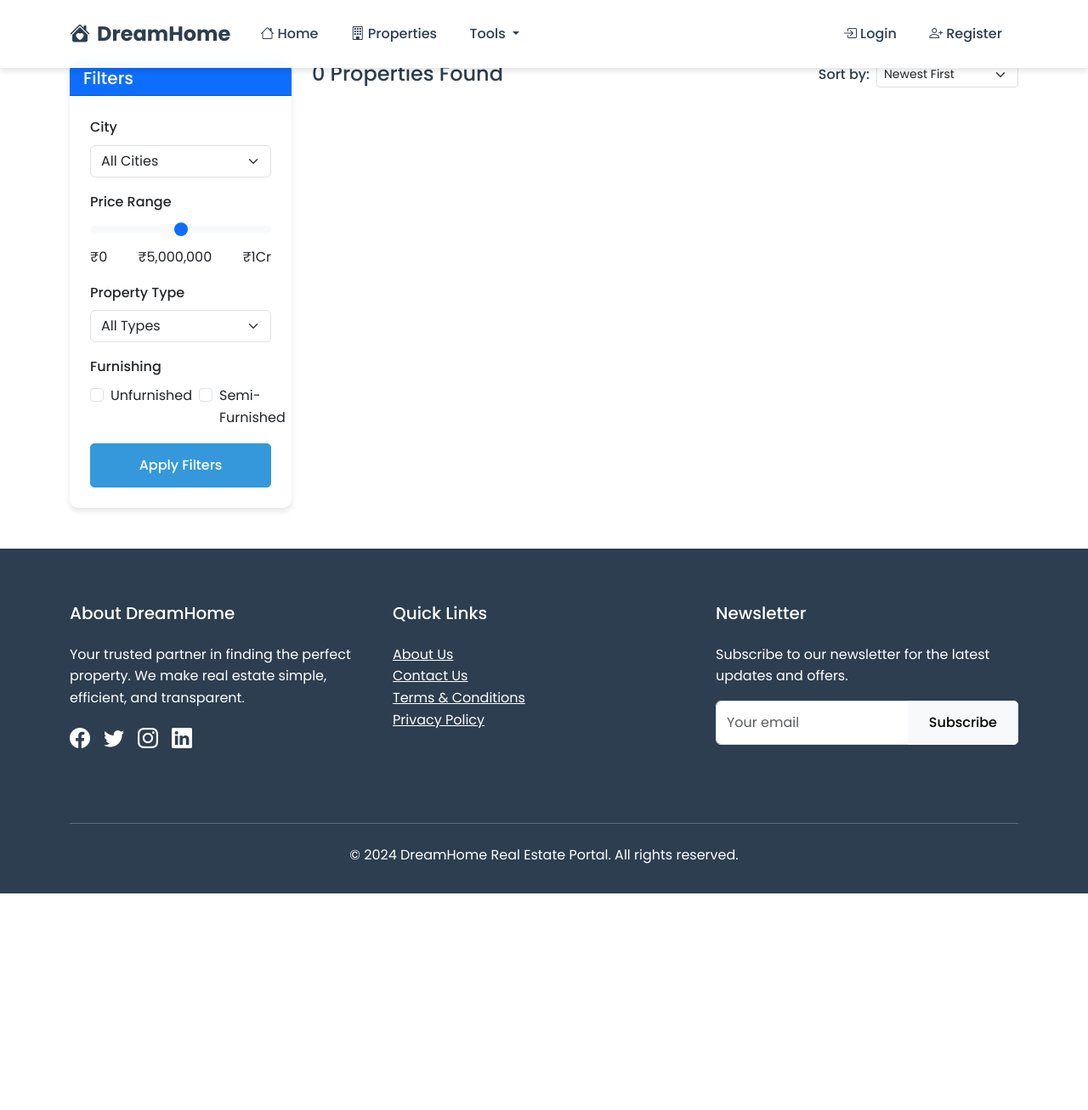
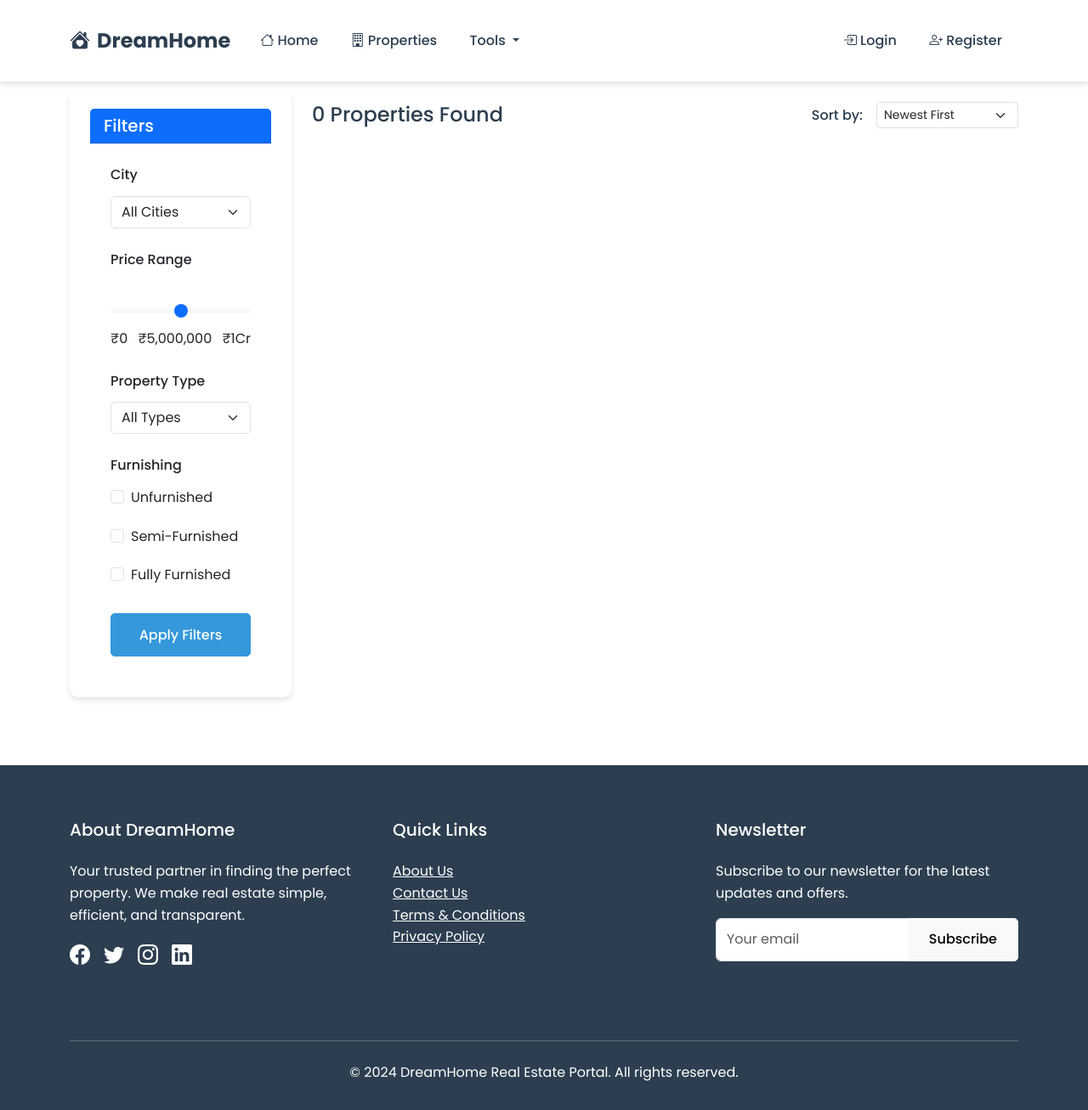
Before and after one commit to KumarSrinidhi/DBMS-Project, a Flask app: page /properties in a window 1280 px wide. Shown: the whole page at 85% size. Before the commit the page ends 1052 px from the top, so only its background shows below. Run offline with Flask 3, Linux system fonts and the light colour scheme; data that the repository does not hold is empty.

Commit message:
everything look ok and i am testing functions and next round i will write test cases and security test cases

```diff
--- a/real_estate_portal/static/css/style.css
+++ b/real_estate_portal/static/css/style.css
@@ -17,10 +17,11 @@
 
 /* Navbar Styles */
 .navbar {
-    padding: 1rem 0;
+    padding: 1.5rem 0;
     box-shadow: var(--shadow);
     background: rgba(255, 255, 255, 0.95) !important;
     backdrop-filter: blur(10px);
+    margin-bottom: 2rem;
 }
 
 .navbar-brand {
@@ -114,7 +115,8 @@
 /* Property Cards */
 .property-card {
     position: relative;
-    margin-bottom: 2rem;
+    margin-bottom: 2.5rem;
+    transition: transform 0.3s ease;
 }
 
 .property-card .price-badge {
@@ -128,17 +130,22 @@
     color: var(--primary-color);
 }
 
+.property-card .card-body {
+    padding: 1.5rem;
+}
+
 .property-features {
     display: flex;
-    gap: 1rem;
-    margin-top: 1rem;
+    flex-wrap: wrap;
+    gap: 1.5rem;
+    margin-top: 1.5rem;
 }
 
 .feature-item {
     display: flex;
     align-items: center;
-    gap: 0.5rem;
-    font-size: 0.9rem;
+    gap: 0.75rem;
+    font-size: 0.95rem;
     color: #666;
 }
 
@@ -280,3 +287,42 @@
     font-weight: 500;
     margin-bottom: 0.5rem;
 }
+
+/* Properties Page Styles */
+.properties-container {
+    padding-top: 2rem;
+}
+
+.filters-sidebar {
+    padding: 1.5rem;
+    margin-bottom: 2rem;
+}
+
+.properties-header {
+    margin-bottom: 2.5rem;
+    padding: 1rem 0;
+}
+
+/* Filter Styles */
+.filter-section {
+    margin-bottom: 1.5rem;
+}
+
+.filter-section .form-label {
+    margin-bottom: 0.75rem;
+    font-weight: 500;
+}
+
+.price-range {
+    margin: 1.5rem 0;
+}
+
+.furnishing-options {
+    display: flex;
+    flex-direction: column;
+    gap: 0.75rem;
+}
+
+.form-check {
+    margin-bottom: 0.5rem;
+}
--- a/real_estate_portal/templates/properties/list.html
+++ b/real_estate_portal/templates/properties/list.html
@@ -1,17 +1,17 @@
 {% extends "base.html" %}
 
 {% block content %}
-<div class="container">
+<div class="container properties-container">
     <div class="row">
+        <!-- Filter Sidebar -->
         <div class="col-lg-3">
-            <!-- Filter Sidebar -->
-            <div class="card sticky-top" style="top: 2rem;">
+            <div class="card filters-sidebar sticky-top" style="top: 2rem;">
                 <div class="card-header bg-primary text-white">
                     <h5 class="mb-0">Filters</h5>
                 </div>
                 <div class="card-body">
                     <form method="get" action="{{ url_for('properties') }}">
-                        <div class="mb-3">
+                        <div class="filter-section">
                             <label class="form-label">City</label>
                             <select class="form-select" name="city">
                                 <option value="">All Cities</option>
@@ -22,7 +22,8 @@
                                 {% endfor %}
                             </select>
                         </div>
-                        <div class="mb-3">
+
+                        <div class="filter-section">
                             <label class="form-label">Price Range</label>
                             <div class="price-range">
                                 <input type="range" class="form-range mb-2" id="priceRange"
@@ -37,7 +38,8 @@
                                        value="{{ request.args.get('max_price', '') }}">
                             </div>
                         </div>
-                        <div class="mb-3">
+
+                        <div class="filter-section">
                             <label class="form-label">Property Type</label>
                             <select class="form-select" name="type">
                                 <option value="">All Types</option>
@@ -48,9 +50,10 @@
                                 {% endfor %}
                             </select>
                         </div>
-                        <div class="mb-3">
+
+                        <div class="filter-section">
                             <label class="form-label">Furnishing</label>
-                            <div class="d-flex gap-2">
+                            <div class="furnishing-options">
                                 {% for type in ['Unfurnished', 'Semi-Furnished', 'Fully Furnished'] %}
                                 <div class="form-check">
                                     <input class="form-check-input" type="checkbox" name="furnishing"
@@ -63,7 +66,8 @@
                                 {% endfor %}
                             </div>
                         </div>
-                        <div class="d-grid">
+
+                        <div class="d-grid mt-4">
                             <button type="submit" class="btn btn-primary">Apply Filters</button>
                         </div>
                     </form>
@@ -71,11 +75,11 @@
             </div>
         </div>
 
+        <!-- Property Listings -->
         <div class="col-lg-9">
-            <!-- Property List -->
-            <div class="d-flex justify-content-between align-items-center mb-4">
+            <div class="properties-header d-flex justify-content-between align-items-center">
                 <h4 class="mb-0">{{ properties.total }} Properties Found</h4>
-                <div class="d-flex gap-2 align-items-center">
+                <div class="d-flex gap-3 align-items-center">
                     <label class="form-label mb-0">Sort by:</label>
                     <select class="form-select form-select-sm w-auto" id="sortOrder">
                         <option value="newest">Newest First</option>
```
